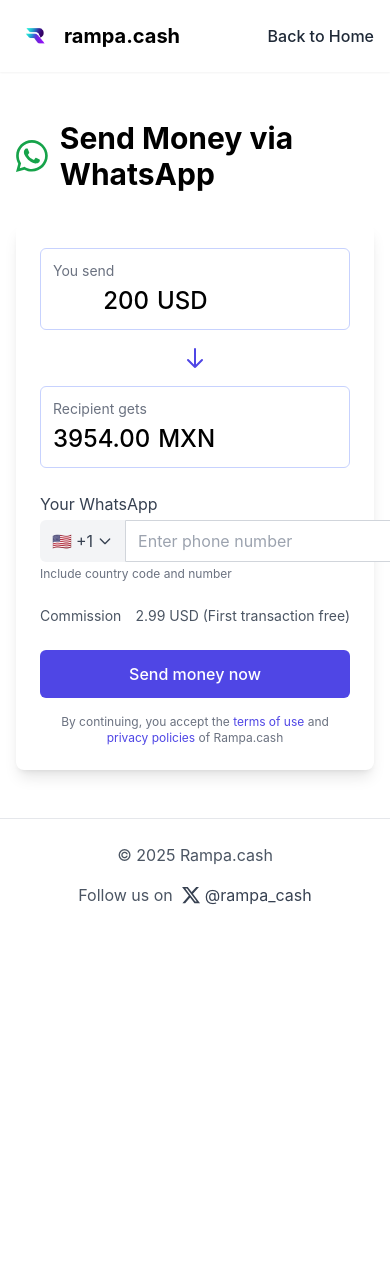
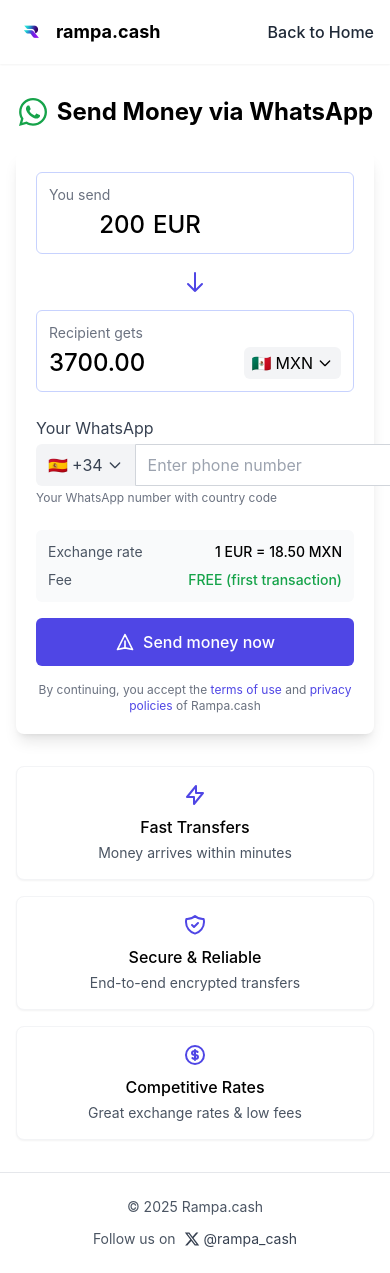
Before and after one commit to rampa-cash/rampa-cash-web, a Next.js app: page /whatsapp-transfer in a window 390 px wide. Before the commit the page ends 931 px from the top, so only its background shows below. Built offline with nearby package versions, Linux system fonts and the light colour scheme.

Commit message:
Euro to LATAM country currency exchange demo

```diff
--- a/pages/whatsapp-transfer.tsx
+++ b/pages/whatsapp-transfer.tsx
@@ -1,20 +1,46 @@
 import Head from 'next/head'
 import Link from 'next/link'
-import { useState } from 'react'
+import { useState, useEffect } from 'react'
 
 const WhatsAppTransfer = () => {
   const [amount, setAmount] = useState('200');
   const [phoneNumber, setPhoneNumber] = useState('');
-  const [countryCode, setCountryCode] = useState('+1');
+  const [countryCode, setCountryCode] = useState('+34'); // Default to Spain
+  const [selectedRecipientCountry, setSelectedRecipientCountry] = useState('MXN');
   const [showCountryDropdown, setShowCountryDropdown] = useState(false);
+  const [showCurrencyDropdown, setShowCurrencyDropdown] = useState(false);
 
-  // Update your country codes array to include flag emojis
+  // Exchange rates (for demo purposes - in production, these would come from an API)
+  const exchangeRates = {
+    MXN: 18.50,  // EUR to MXN
+    COP: 4200,   // EUR to COP
+    BRL: 5.45,   // EUR to BRL
+    ARS: 950,    // EUR to ARS
+    PEN: 4.15    // EUR to PEN
+  };
+
+  // Calculate recipient amount based on selected currency
+  const calculatedAmount = (parseFloat(amount) || 0) * (exchangeRates[selectedRecipientCountry] || 0);
+
+  // Latin American currencies
+  const recipientCurrencies = [
+    { currency: 'MXN', country: 'Mexico', flag: '🇲🇽' },
+    { currency: 'COP', country: 'Colombia', flag: '🇨🇴' },
+    { currency: 'BRL', country: 'Brazil', flag: '🇧🇷' },
+    { currency: 'ARS', country: 'Argentina', flag: '🇦🇷' },
+    { currency: 'PEN', country: 'Peru', flag: '🇵🇪' },
+  ];
+
+  // Country codes array
   const countryCodes = [
-    // Common non-EU codes
-    { code: '+1', country: 'USA/Canada', flag: '🇺🇸' },
-    { code: '+52', country: 'Mexico', flag: '🇲🇽' },
+    // European Union countries first (for Europe-LatAm corridor focus)
+    { code: '+34', country: 'Spain', flag: '🇪🇸' },
+    { code: '+33', country: 'France', flag: '🇫🇷' },
+    { code: '+49', country: 'Germany', flag: '🇩🇪' },
+    { code: '+39', country: 'Italy', flag: '🇮🇹' },
+    { code: '+351', country: 'Portugal', flag: '🇵🇹' },
 
-    // European Union countries
+    // Other EU countries
     { code: '+43', country: 'Austria', flag: '🇦🇹' },
     { code: '+32', country: 'Belgium', flag: '🇧🇪' },
     { code: '+359', country: 'Bulgaria', flag: '🇧🇬' },
@@ -24,37 +50,37 @@
     { code: '+45', country: 'Denmark', flag: '🇩🇰' },
     { code: '+372', country: 'Estonia', flag: '🇪🇪' },
     { code: '+358', country: 'Finland', flag: '🇫🇮' },
-    { code: '+33', country: 'France', flag: '🇫🇷' },
-    { code: '+49', country: 'Germany', flag: '🇩🇪' },
     { code: '+30', country: 'Greece', flag: '🇬🇷' },
     { code: '+36', country: 'Hungary', flag: '🇭🇺' },
     { code: '+353', country: 'Ireland', flag: '🇮🇪' },
-    { code: '+39', country: 'Italy', flag: '🇮🇹' },
     { code: '+371', country: 'Latvia', flag: '🇱🇻' },
     { code: '+370', country: 'Lithuania', flag: '🇱🇹' },
     { code: '+352', country: 'Luxembourg', flag: '🇱🇺' },
     { code: '+356', country: 'Malta', flag: '🇲🇹' },
     { code: '+31', country: 'Netherlands', flag: '🇳🇱' },
     { code: '+48', country: 'Poland', flag: '🇵🇱' },
-    { code: '+351', country: 'Portugal', flag: '🇵🇹' },
     { code: '+40', country: 'Romania', flag: '🇷🇴' },
     { code: '+421', country: 'Slovakia', flag: '🇸🇰' },
     { code: '+386', country: 'Slovenia', flag: '🇸🇮' },
-    { code: '+34', country: 'Spain', flag: '🇪🇸' },
     { code: '+46', country: 'Sweden', flag: '🇸🇪' },
+
+    // Latin American countries
+    { code: '+52', country: 'Mexico', flag: '🇲🇽' },
+    { code: '+57', country: 'Colombia', flag: '🇨🇴' },
+    { code: '+55', country: 'Brazil', flag: '🇧🇷' },
+    { code: '+54', country: 'Argentina', flag: '🇦🇷' },
+    { code: '+51', country: 'Peru', flag: '🇵🇪' },
 
     // Other popular codes
     { code: '+44', country: 'UK', flag: '🇬🇧' },
-    { code: '+57', country: 'Colombia', flag: '🇨🇴' },
-    { code: '+54', country: 'Argentina', flag: '🇦🇷' },
-    { code: '+55', country: 'Brazil', flag: '🇧🇷' },
+    { code: '+1', country: 'USA/Canada', flag: '🇺🇸' },
   ];
 
   return (
     <div className="min-h-screen bg-white">
       <Head>
         <title>Send Money via WhatsApp | RAMPA</title>
-        <meta name="description" content="Transfer money quickly and securely using WhatsApp" />
+        <meta name="description" content="Transfer money from Europe to Latin America quickly and securely using WhatsApp" />
         <meta name="viewport" content="width=device-width, initial-scale=1.0" />
         <link rel="icon" href="/logo.png" type="image/png" />
       </Head>
@@ -63,8 +89,8 @@
         <nav className="container mx-auto flex items-center justify-between">
           <Link href="/">
             <div className="flex items-center cursor-pointer">
-              <img src="/logo.png" alt="RAMPA logo" className="logo" />
-              <span className="font-bold text-xl ml-2">rampa.cash</span>
+              <img src="/logo.png" alt="RAMPA logo" className="w-8 h-8 md:w-10 md:h-10" />
+              <span className="font-bold text-lg md:text-xl ml-2">rampa.cash</span>
             </div>
           </Link>
 
@@ -75,16 +101,16 @@
       </header>
 
       <main>
-        <section className="py-12 md:py-16 px-4">
+        <section className="py-8 md:py-12 px-4">
           <div className="container mx-auto max-w-2xl">
-            <div className="flex items-center justify-center mb-8">
-              <svg className="w-10 h-10 text-green-600 mr-3" viewBox="0 0 448 512" fill="currentColor">
+            <div className="flex items-center justify-center mb-6 md:mb-8">
+              <svg className="w-8 h-8 md:w-10 md:h-10 text-green-600 mr-2 md:mr-3" viewBox="0 0 448 512" fill="currentColor">
                 <path d="M380.9 97.1C339 55.1 283.2 32 223.9 32c-122.4 0-222 99.6-222 222 0 39.1 10.2 77.3 29.6 111L0 480l117.7-30.9c32.4 17.7 68.9 27 106.1 27h.1c122.3 0 224.1-99.6 224.1-222 0-59.3-25.2-115-67.1-157zm-157 341.6c-33.2 0-65.7-8.9-94-25.7l-6.7-4-69.8 18.3L72 359.2l-4.4-7c-18.5-29.4-28.2-63.3-28.2-98.2 0-101.7 82.8-184.5 184.6-184.5 49.3 0 95.6 19.2 130.4 54.1 34.8 34.9 56.2 81.2 56.1 130.5 0 101.8-84.9 184.6-186.6 184.6zm101.2-138.2c-5.5-2.8-32.8-16.2-37.9-18-5.1-1.9-8.8-2.8-12.5 2.8-3.7 5.6-14.3 18-17.6 21.8-3.2 3.7-6.5 4.2-12 1.4-32.6-16.3-54-29.1-75.5-66-5.7-9.8 5.7-9.1 16.3-30.3 1.8-3.7.9-6.9-.5-9.7-1.4-2.8-12.5-30.1-17.1-41.2-4.5-10.8-9.1-9.3-12.5-9.5-3.2-.2-6.9-.2-10.6-.2-3.7 0-9.7 1.4-14.8 6.9-5.1 5.6-19.4 19-19.4 46.3 0 27.3 19.9 53.7 22.6 57.4 2.8 3.7 39.1 59.7 94.8 83.8 35.2 15.2 49 16.5 66.6 13.9 10.7-1.6 32.8-13.4 37.4-26.4 4.6-13 4.6-24.1 3.2-26.4-1.3-2.5-5-3.9-10.5-6.6z"/>
               </svg>
-              <h1 className="text-3xl md:text-4xl font-bold">Send Money via WhatsApp</h1>
+              <h1 className="text-2xl md:text-3xl lg:text-4xl font-bold">Send Money via WhatsApp</h1>
             </div>
 
-            <div className="bg-white rounded-lg shadow-lg p-6 md:p-8">
+            <div className="bg-white rounded-lg shadow-lg p-5 md:p-8">
               <div className="flex flex-col md:flex-row items-center justify-center mb-6">
                 <div className="border border-indigo-200 rounded-md p-3 w-full md:w-auto mb-4 md:mb-0">
                   <div className="text-sm text-gray-500 mb-1">You send</div>
@@ -92,10 +118,14 @@
                     <input
                       type="text"
                       value={amount}
-                      onChange={(e) => setAmount(e.target.value)}
+                      onChange={(e) => {
+                        // Only allow numbers and decimal point
+                        const value = e.target.value.replace(/[^0-9.]/g, '');
+                        setAmount(value);
+                      }}
                       className="text-2xl font-medium outline-none w-24 text-right"
                     />
-                    <span className="text-2xl font-medium ml-2">USD</span>
+                    <span className="text-2xl font-medium ml-2">EUR</span>
                   </div>
                 </div>
 
@@ -107,9 +137,40 @@
 
                 <div className="border border-indigo-200 rounded-md p-3 w-full md:w-auto">
                   <div className="text-sm text-gray-500 mb-1">Recipient gets</div>
-                  <div className="flex items-center">
-                    <span className="text-2xl font-medium">{(parseFloat(amount || '0') * 19.77).toFixed(2)}</span>
-                    <span className="text-2xl font-medium ml-2">MXN</span>
+                  <div className="flex items-center justify-between">
+                    <span className="text-2xl font-medium">{calculatedAmount.toFixed(2)}</span>
+
+                    <div className="relative ml-2">
+                      <div
+                        onClick={() => setShowCurrencyDropdown(!showCurrencyDropdown)}
+                        className="flex items-center cursor-pointer bg-gray-100 hover:bg-gray-200 transition rounded-md px-2 py-1"
+                      >
+                        <span className="mr-1">{recipientCurrencies.find(c => c.currency === selectedRecipientCountry)?.flag}</span>
+                        <span>{selectedRecipientCountry}</span>
+                        <svg className="w-4 h-4 ml-1" fill="none" stroke="currentColor" viewBox="0 0 24 24">
+                          <path strokeLinecap="round" strokeLinejoin="round" strokeWidth="2" d="M19 9l-7 7-7-7"></path>
+                        </svg>
+                      </div>
+
+                      {showCurrencyDropdown && (
+                        <div className="absolute right-0 mt-1 bg-white shadow-lg border border-gray-200 rounded-md z-10 w-48">
+                          {recipientCurrencies.map((item) => (
+                            <div
+                              key={item.currency}
+                              className="px-3 py-2 hover:bg-gray-100 cursor-pointer flex items-center"
+                              onClick={() => {
+                                setSelectedRecipientCountry(item.currency);
+                                setShowCurrencyDropdown(false);
+                              }}
+                            >
+                              <span className="inline-block mr-2">{item.flag}</span>
+                              <span className="font-medium mr-1">{item.currency}</span>
+                              <span className="text-gray-500 text-sm">- {item.country}</span>
+                            </div>
+                          ))}
+                        </div>
+                      )}
+                    </div>
                   </div>
                 </div>
               </div>
@@ -133,13 +194,19 @@
                   <input
                     type="tel"
                     value={phoneNumber}
-                    onChange={(e) => setPhoneNumber(e.target.value)}
+                    onChange={(e) => setPhoneNumber(e.target.value.replace(/[^0-9]/g, ''))}
                     placeholder="Enter phone number"
                     className="flex-1 px-3 py-2 border border-gray-300 rounded-r-md focus:outline-none focus:ring-2 focus:ring-indigo-500 focus:border-transparent"
                   />
 
                   {showCountryDropdown && (
                     <div className="absolute top-full left-0 mt-1 bg-white shadow-lg border border-gray-200 rounded-md z-10 max-h-60 overflow-y-auto w-64">
+                      <input
+                        type="text"
+                        placeholder="Search countries..."
+                        className="w-full px-4 py-2 border-b border-gray-200 focus:outline-none"
+                        onClick={(e) => e.stopPropagation()}
+                      />
                       {countryCodes.map((country) => (
                         <div
                           key={country.code}
@@ -157,23 +224,66 @@
                     </div>
                   )}
                 </div>
-                <p className="text-xs text-gray-500 mt-1">Include country code and number</p>
+                <p className="text-xs text-gray-500 mt-1">Your WhatsApp number with country code</p>
               </div>
 
-              <div className="flex items-center justify-between text-sm text-gray-600 mb-6">
-                <span>Commission</span>
-                <span>2.99 USD (First transaction free)</span>
+              {/* Exchange rate information */}
+              <div className="bg-gray-50 rounded-md p-3 mb-4 text-sm">
+                <div className="flex justify-between items-center mb-2">
+                  <span className="text-gray-600">Exchange rate</span>
+                  <span className="font-medium">1 EUR = {exchangeRates[selectedRecipientCountry].toFixed(2)} {selectedRecipientCountry}</span>
+                </div>
+                <div className="flex justify-between items-center">
+                  <span className="text-gray-600">Fee</span>
+                  <span className="text-green-600 font-medium">FREE (first transaction)</span>
+                </div>
               </div>
 
               <button
-                className="w-full bg-indigo-600 text-white py-3 px-4 rounded-md font-medium hover:bg-indigo-700 transition"
+                className="w-full bg-indigo-600 text-white py-3 px-4 rounded-md font-medium hover:bg-indigo-700 transition flex items-center justify-center"
               >
+                <svg className="w-5 h-5 mr-2" viewBox="0 0 24 24" fill="none" stroke="currentColor">
+                  <path strokeLinecap="round" strokeLinejoin="round" strokeWidth="2" d="M12 19l9 2-9-18-9 18 9-2zm0 0v-8" />
+                </svg>
                 Send money now
               </button>
 
               <div className="mt-4 text-xs text-center text-gray-500">
                 By continuing, you accept the <a href="#" className="text-indigo-600">terms of use</a> and{' '}
                 <a href="#" className="text-indigo-600">privacy policies</a> of Rampa.cash
+              </div>
+            </div>
+
+            {/* Benefits section */}
+            <div className="mt-8 grid grid-cols-1 md:grid-cols-3 gap-4">
+              <div className="bg-white p-4 rounded-lg shadow-sm border border-gray-100 text-center">
+                <div className="text-indigo-600 flex justify-center mb-2">
+                  <svg className="w-6 h-6" fill="none" stroke="currentColor" viewBox="0 0 24 24">
+                    <path strokeLinecap="round" strokeLinejoin="round" strokeWidth="2" d="M13 10V3L4 14h7v7l9-11h-7z" />
+                  </svg>
+                </div>
+                <h3 className="font-medium">Fast Transfers</h3>
+                <p className="text-sm text-gray-600 mt-1">Money arrives within minutes</p>
+              </div>
+
+              <div className="bg-white p-4 rounded-lg shadow-sm border border-gray-100 text-center">
+                <div className="text-indigo-600 flex justify-center mb-2">
+                  <svg className="w-6 h-6" fill="none" stroke="currentColor" viewBox="0 0 24 24">
+                    <path strokeLinecap="round" strokeLinejoin="round" strokeWidth="2" d="M9 12l2 2 4-4m5.618-4.016A11.955 11.955 0 0112 2.944a11.955 11.955 0 01-8.618 3.04A12.02 12.02 0 003 9c0 5.591 3.824 10.29 9 11.622 5.176-1.332 9-6.03 9-11.622 0-1.042-.133-2.052-.382-3.016z" />
+                  </svg>
+                </div>
+                <h3 className="font-medium">Secure & Reliable</h3>
+                <p className="text-sm text-gray-600 mt-1">End-to-end encrypted transfers</p>
+              </div>
+
+              <div className="bg-white p-4 rounded-lg shadow-sm border border-gray-100 text-center">
+                <div className="text-indigo-600 flex justify-center mb-2">
+                  <svg className="w-6 h-6" fill="none" stroke="currentColor" viewBox="0 0 24 24">
+                    <path strokeLinecap="round" strokeLinejoin="round" strokeWidth="2" d="M12 8c-1.657 0-3 .895-3 2s1.343 2 3 2 3 .895 3 2-1.343 2-3 2m0-8c1.11 0 2.08.402 2.599 1M12 8V7m0 1v8m0 0v1m0-1c-1.11 0-2.08-.402-2.599-1M21 12a9 9 0 11-18 0 9 9 0 0118 0z" />
+                  </svg>
+                </div>
+                <h3 className="font-medium">Competitive Rates</h3>
+                <p className="text-sm text-gray-600 mt-1">Great exchange rates & low fees</p>
               </div>
             </div>
           </div>
@@ -183,20 +293,20 @@
       <footer className="py-6 md:py-8 border-t">
         <div className="container mx-auto px-4 text-center text-gray-600">
           <div className="flex flex-col items-center justify-center">
-            <p className="mb-4">© {new Date().getFullYear()} Rampa.cash</p>
+            <p className="mb-3 md:mb-4 text-sm md:text-base">© {new Date().getFullYear()} Rampa.cash</p>
 
-            <div className="flex items-center">
-              <span className="mr-2">Follow us on</span>
+            <div className="flex flex-wrap items-center justify-center">
+              <span className="mr-2 text-sm md:text-base">Follow us on</span>
               <a
                 href="https://x.com/rampa_cash"
                 target="_blank"
                 rel="noopener noreferrer"
                 className="inline-flex items-center text-gray-700 hover:text-indigo-600 transition-colors"
               >
-                <svg className="w-5 h-5" viewBox="0 0 24 24" fill="currentColor">
+                <svg className="w-4 h-4 md:w-5 md:h-5" viewBox="0 0 24 24" fill="currentColor">
                   <path d="M18.244 2.25h3.308l-7.227 8.26 8.502 11.24H16.17l-5.214-6.817L4.99 21.75H1.68l7.73-8.835L1.254 2.25H8.08l4.713 6.231zm-1.161 17.52h1.833L7.084 4.126H5.117z" />
                 </svg>
-                <span className="ml-1">@rampa_cash</span>
+                <span className="ml-1 text-sm md:text-base">@rampa_cash</span>
               </a>
             </div>
           </div>
```
